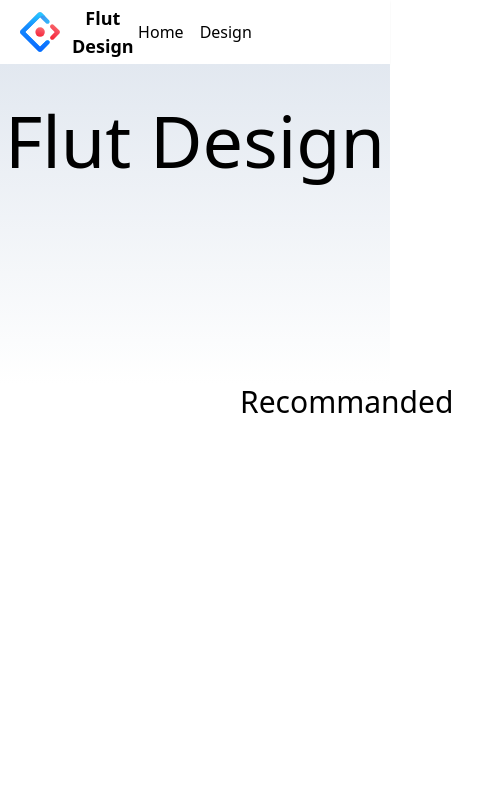
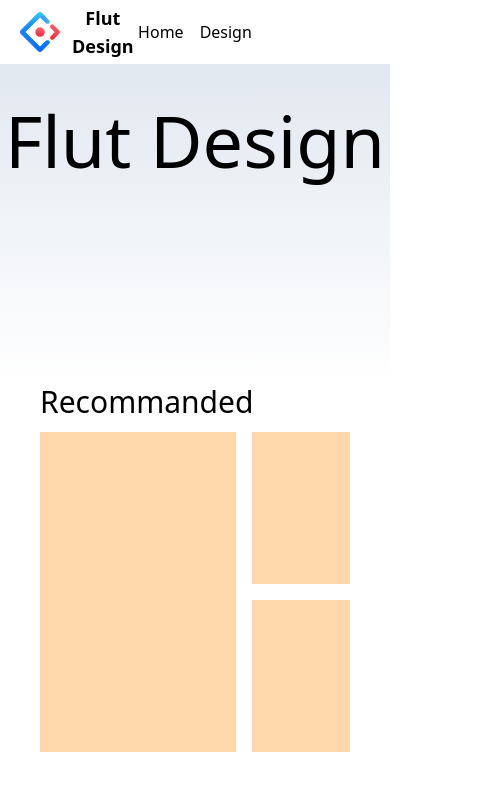
Before and after one commit to elixian/design-system, a Nuxt app: page / in a window 390 px wide. Shown: the top 790 px of the page, 480 px wide, since content can reach past the window. Built offline with nearby package versions, Linux system fonts and the light colour scheme.

Commit message:
add responsive

```diff
--- a/pages/index.vue
+++ b/pages/index.vue
@@ -5,7 +5,7 @@
         Flut Design
       </h1>
     </section>
-    <section id="content" class="w-full pl-60 pr-60">
+    <section id="content" class="w-full pl-10 pr-10 lg:pl-60 lg:pr-60">
       <div>
         <h2 class="font-light">Recommanded</h2>
         <div class="flex gap-4 m-auto w-full">
```
